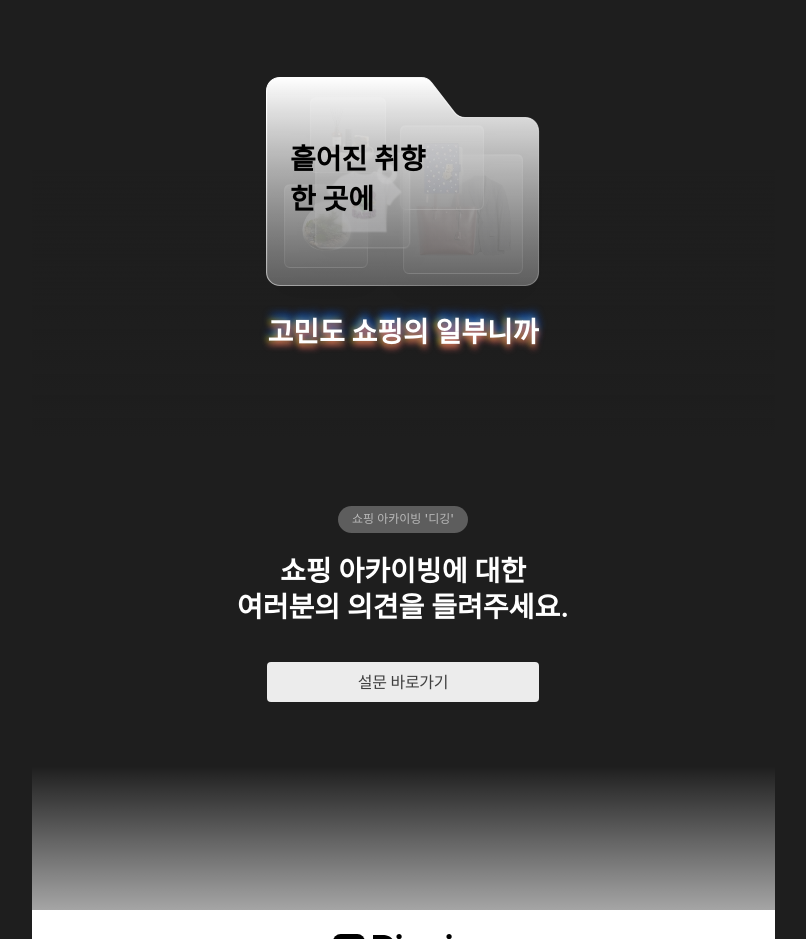
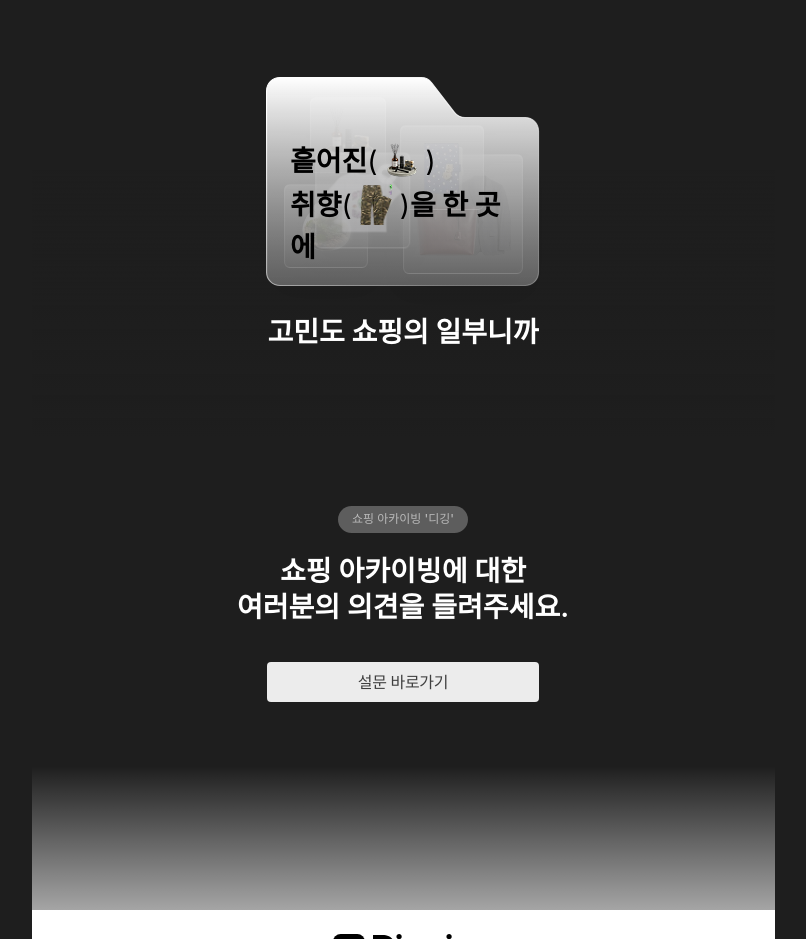
Before and after one commit to Digginn/Diggin-landing, a Next.js app: page / in a window 1280 px wide. Shown: the part 2220-3159 px from the top of the page, without its empty margins (237-1043 px from the left). Built offline with nearby package versions, Linux system fonts and the light colour scheme; a web font is replaced by a local one.

Commit message:
feat: 폴더 문구 랜덤 아이템 애니메이션 추가

```diff
--- a/app/data/landing.js
+++ b/app/data/landing.js
@@ -200,6 +200,21 @@ export const COLLECTED_PRODUCT_STATES = {
   },
 }
 
+export const RANDOM_ITEMS = {
+  random1: [
+    { src: '/images/items/random1/image 364.png', alt: '가방' },
+    { src: '/images/items/random1/image 368.png', alt: '디퓨저' },
+    { src: '/images/items/random1/image 404.png', alt: '티셔츠' },
+    { src: '/images/items/random1/image 405.png', alt: '소품' },
+  ],
+  random2: [
+    { src: '/images/items/random2/image 366.png', alt: '니트' },
+    { src: '/images/items/random2/image 370.png', alt: '가방' },
+    { src: '/images/items/random2/image 372.png', alt: '팬츠' },
+    { src: '/images/items/random2/image 407.png', alt: '백팩' },
+  ],
+}
+
 export const ACTION_BUTTONS = [
   {
     label: '장바구니',
--- a/app/page.js
+++ b/app/page.js
@@ -10,6 +10,7 @@ import {
   BRANDS,
   COLLECTED_PRODUCT_STATES,
   PRISM_PRODUCTS,
+  RANDOM_ITEMS,
 } from '@/app/data/landing'
 
 function getPhoneError(value) {
@@ -23,6 +24,7 @@ function getPhoneError(value) {
 function LightFolderSection() {
   const sectionRef = useRef(null)
   const [collectProgress, setCollectProgress] = useState(0)
+  const [randomIndexes, setRandomIndexes] = useState({ random1: 0, random2: 0 })
 
   useEffect(() => {
     let frameId = 0
@@ -39,7 +41,7 @@ function LightFolderSection() {
       const nextProgress = Math.min(1, Math.max(0, (start - top) / (start - end)))
 
       setCollectProgress((previousProgress) =>
-        Math.abs(previousProgress - nextProgress) < 0.002 ? previousProgress : nextProgress
+        Math.abs(previousProgress - nextProgress) < 0.002 ? previousProgress : nextProgress,
       )
     }
 
@@ -59,12 +61,34 @@ function LightFolderSection() {
     }
   }, [])
 
+  useEffect(() => {
+    const pickNextIndex = (currentIndex, length) => {
+      if (length <= 1) return currentIndex
+      let nextIndex = currentIndex
+      while (nextIndex === currentIndex) {
+        nextIndex = Math.floor(Math.random() * length)
+      }
+      return nextIndex
+    }
+
+    const intervalId = window.setInterval(() => {
+      setRandomIndexes(({ random1, random2 }) => ({
+        random1: pickNextIndex(random1, RANDOM_ITEMS.random1.length),
+        random2: pickNextIndex(random2, RANDOM_ITEMS.random2.length),
+      }))
+    }, 900)
+
+    return () => window.clearInterval(intervalId)
+  }, [])
+
   const collectEase = 1 - (1 - collectProgress) ** 3
   const folderTarget = { x: 188, y: 988 }
   const folderLeft = 87 + (50.5 - 87) * collectEase
   const folderTop = 916 + (871 - 916) * collectEase
   const folderWidth = 202 + (274 - 202) * collectEase
   const folderHeight = 156 + (210 - 156) * collectEase
+  const randomItem1 = RANDOM_ITEMS.random1[randomIndexes.random1]
+  const randomItem2 = RANDOM_ITEMS.random2[randomIndexes.random2]
 
   return (
     <section ref={sectionRef} className='relative z-10 h-[1232px] overflow-visible bg-gray-900'>
@@ -111,7 +135,10 @@ function LightFolderSection() {
           <p>저장하고,</p>
         </div>
 
-        <div className='absolute inset-x-0 top-[671px] z-30 text-center' style={{ opacity: 1 - collectEase }}>
+        <div
+          className='absolute inset-x-0 top-[671px] z-30 text-center'
+          style={{ opacity: 1 - collectEase }}
+        >
           <p className='mb-0.5 text-b2 text-gray-50 drop-shadow-[0_1px_4px_rgba(0,0,0,0.45)]'>
             필요할 때 바로 다시 찾는
           </p>
@@ -156,22 +183,43 @@ function LightFolderSection() {
           />
 
           <div
-            className='absolute left-1/2 top-[62px] z-50 w-[226px] -translate-x-1/2 text-[28px] font-bold leading-[1.45] text-black'
+            className='absolute left-1/2 top-[62px] z-50 w-[226px] -translate-x-1/2 text-c1 text-black'
             style={{ opacity: collectEase }}
           >
-            <p>흩어진 취향</p>
-            <p>한 곳에</p>
+            흩어진
+            <span className='inline-flex items-center gap-2 text-c2'>
+              (
+              <span className='relative inline-block h-11 w-8 align-middle'>
+                <Image
+                  src={randomItem1.src}
+                  alt={randomItem1.alt}
+                  fill
+                  sizes='32px'
+                  className='object-contain'
+                />
+              </span>
+              )
+            </span>
+            <br />
+            취향
+            <span className='inline-flex items-center gap-2 text-c2'>
+              (
+              <span className='relative inline-block h-11 w-8 align-middle'>
+                <Image
+                  src={randomItem2.src}
+                  alt={randomItem2.alt}
+                  fill
+                  sizes='32px'
+                  className='object-contain'
+                />
+              </span>
+              )
+            </span>
+            을 한 곳에
           </div>
         </div>
 
-        <div
-          className='absolute inset-x-0 top-[1106px] z-50 text-center text-[28px] font-bold leading-[1.45] text-white'
-          style={{
-            opacity: collectEase,
-            textShadow:
-              '0 4px 6.7px rgba(233,99,99,0.93), 0 -5px 8.3px #0062ff, -2px 0 6.2px rgba(255,251,0,0.84)',
-          }}
-        >
+        <div className='absolute inset-x-0 top-[1106px] z-50 text-center text-c1 text-white'>
           <p>고민도 쇼핑의 일부니까</p>
         </div>
       </div>
```
